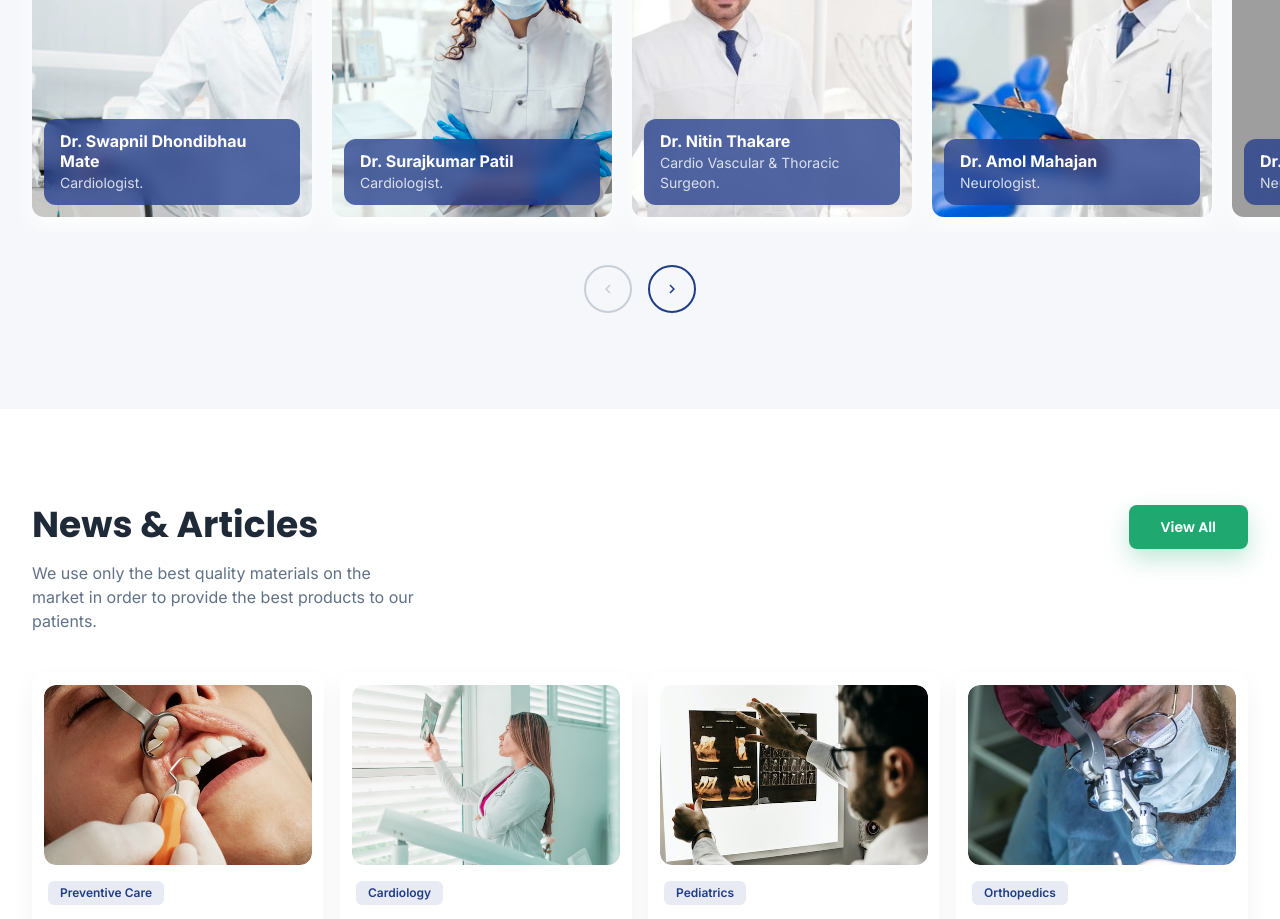
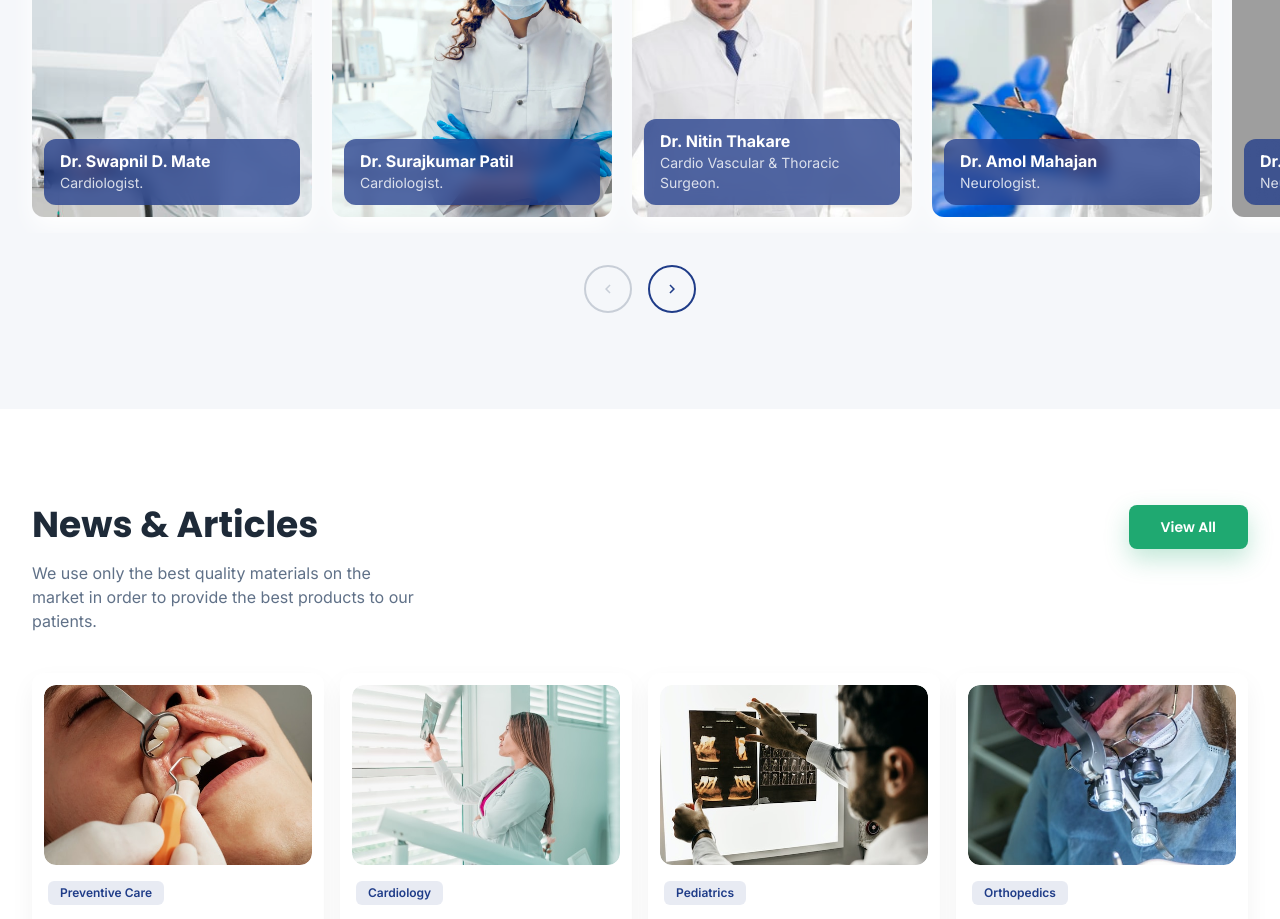
Before and after one commit to tusharbhabal97/dr-mate-hospital-website, a Next.js app: page / in a window 1280 px wide. Shown: the part 4600-5519 px from the top of the page. Built offline with nearby package versions, Linux system fonts and the light colour scheme; no server answers; grey boxes are pictures that could not be loaded.

Commit message:
fix: update doctor's name for consistency across components

```diff
--- a/components/Doctors.tsx
+++ b/components/Doctors.tsx
@@ -5,7 +5,7 @@ import Link from "next/link";
 
 const doctors = [
   {
-    name: "Dr. Swapnil Dhondibhau Mate",
+    name: "Dr. Swapnil D. Mate",
     specialty: "Cardiologist",
     exp: "Mon, Wed, Sat · 1PM-5PM",
     rating: 4.9,
--- a/components/DoctorsSection.tsx
+++ b/components/DoctorsSection.tsx
@@ -5,7 +5,7 @@ import Image from "next/image";
 
 const doctors = [
   {
-    name: "Dr. Swapnil Dhondibhau Mate",
+    name: "Dr. Swapnil D. Mate",
     specialty: "Cardiologist.",
     image: "/images/doctors/doctor-1.jpg",
     linkedin: "https://linkedin.com",
--- a/data/doctors.ts
+++ b/data/doctors.ts
@@ -13,7 +13,7 @@ export type Doctor = {
 export const doctors: Doctor[] = [
   {
     id: "dr-swapnil-dhondibhau-mate",
-    name: "Dr. Swapnil Dhondibhau Mate",
+    name: "Dr. Swapnil D. Mate",
     specialization: "Cardiologist",
     departmentId: "cardiology",
     experience: "Consultant",
```
